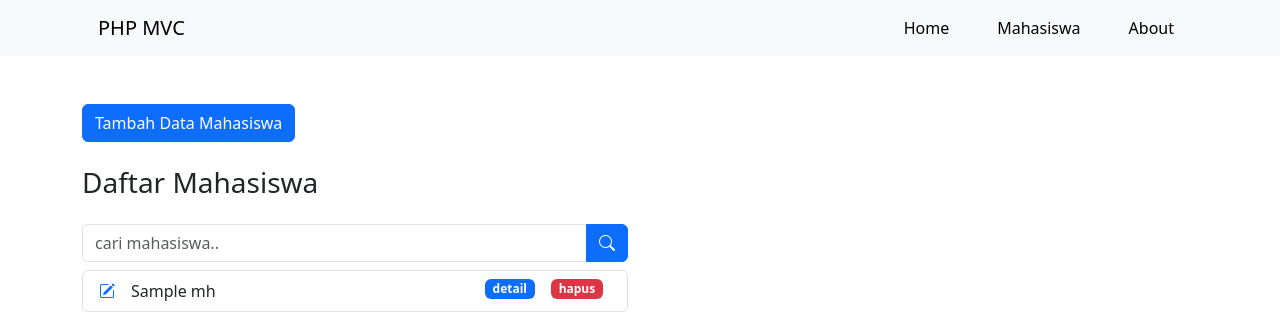
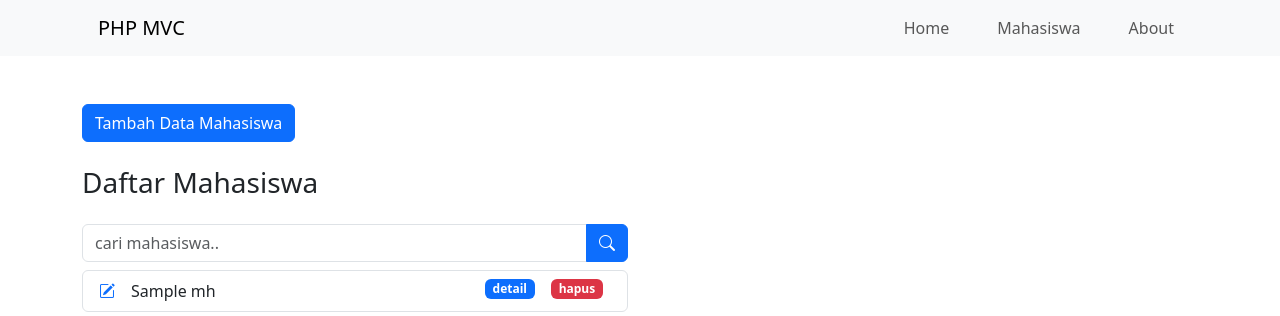
Before and after one commit to Andregit93/PHP-MVC, a PHP site: the page made by app/views/mahasiswa/index.php in a window 1280 px wide. Shown: the top 316 px of the page. Run offline with PHP 8.4, Linux system fonts and the light colour scheme; the template is opened without the code that fills it: most values are stand-ins (such as "Sample title", 1, 10 or a date in 2020); some libraries are stand-ins or nearby versions.

Commit message:
Reset Databases and update views

```diff
--- a/app/controllers/Home.php
+++ b/app/controllers/Home.php
@@ -7,6 +7,7 @@ class Home extends Controller {
         $this->view('templates/header', $data);
         $this->view('home/index', $data);
         $this->view('templates/footer');
+
     }
 }
 
--- a/app/views/templates/header.php
+++ b/app/views/templates/header.php
@@ -7,7 +7,7 @@
     <meta name="viewport" content="width=device-width, initial-scale=1.0">
     <link href="<?= BASEURL; ?>/css/bootstrap.css" rel="stylesheet">
     <link rel="stylesheet" href="https://cdn.jsdelivr.net/npm/bootstrap-icons@1.10.3/font/bootstrap-icons.css">
-    <title><?= $data["judul"]; ?></title>
+    <title>PHP MVC | <?= $data["judul"]; ?></title>
 </head>
 
 <body>
@@ -20,9 +20,9 @@
             </button>
             <div class="collapse navbar-collapse" id="navbarNavAltMarkup">
                 <div class="navbar-nav ms-auto mb-2 mb-lg-0">
-                    <a class="nav-link active mx-3" aria-current="page" href="<?= BASEURL; ?>">Home</a>
-                    <a class="nav-link active mx-3" href="<?= BASEURL; ?>/mahasiswa">Mahasiswa</a>
-                    <a class="nav-link active mx-3" href="<?= BASEURL; ?>/about">About</a>
+                    <a class="nav-link <?= ($data['judul'] === 'Home') ? 'active' : '' ?> mx-3" aria-current="page" href="<?= BASEURL; ?>">Home</a>
+                    <a class="nav-link <?= ($data['judul'] === 'Mahasiswa') ? 'active' : '' ?> mx-3" href="<?= BASEURL; ?>/mahasiswa">Mahasiswa</a>
+                    <a class="nav-link <?= ($data['judul'] === 'About me') ? 'active' : '' ?> mx-3" href="<?= BASEURL; ?>/about">About</a>
                 </div>
             </div>
         </div>
```
Also changed, not shown: app/views/about/index.php (+4 -3 lines).
